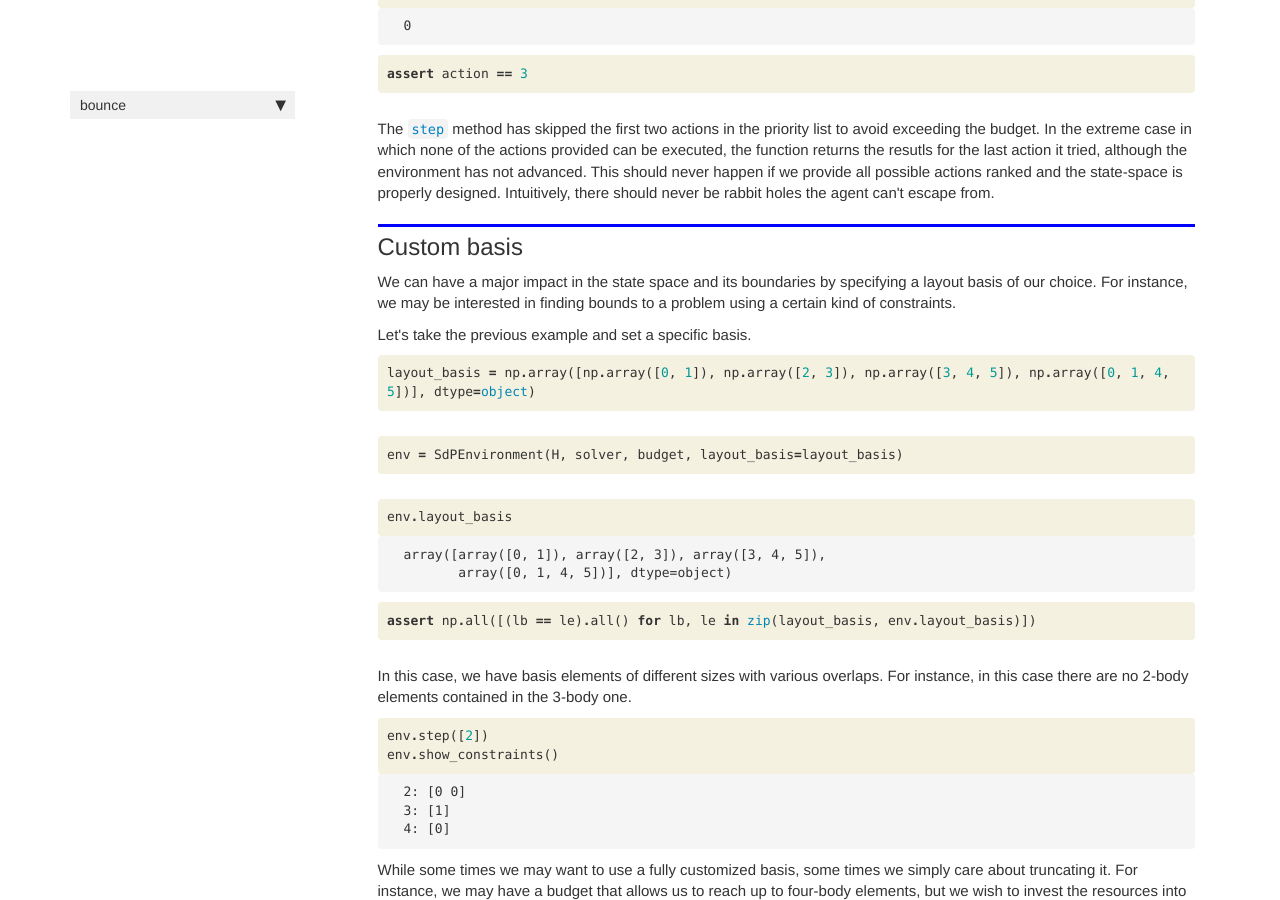
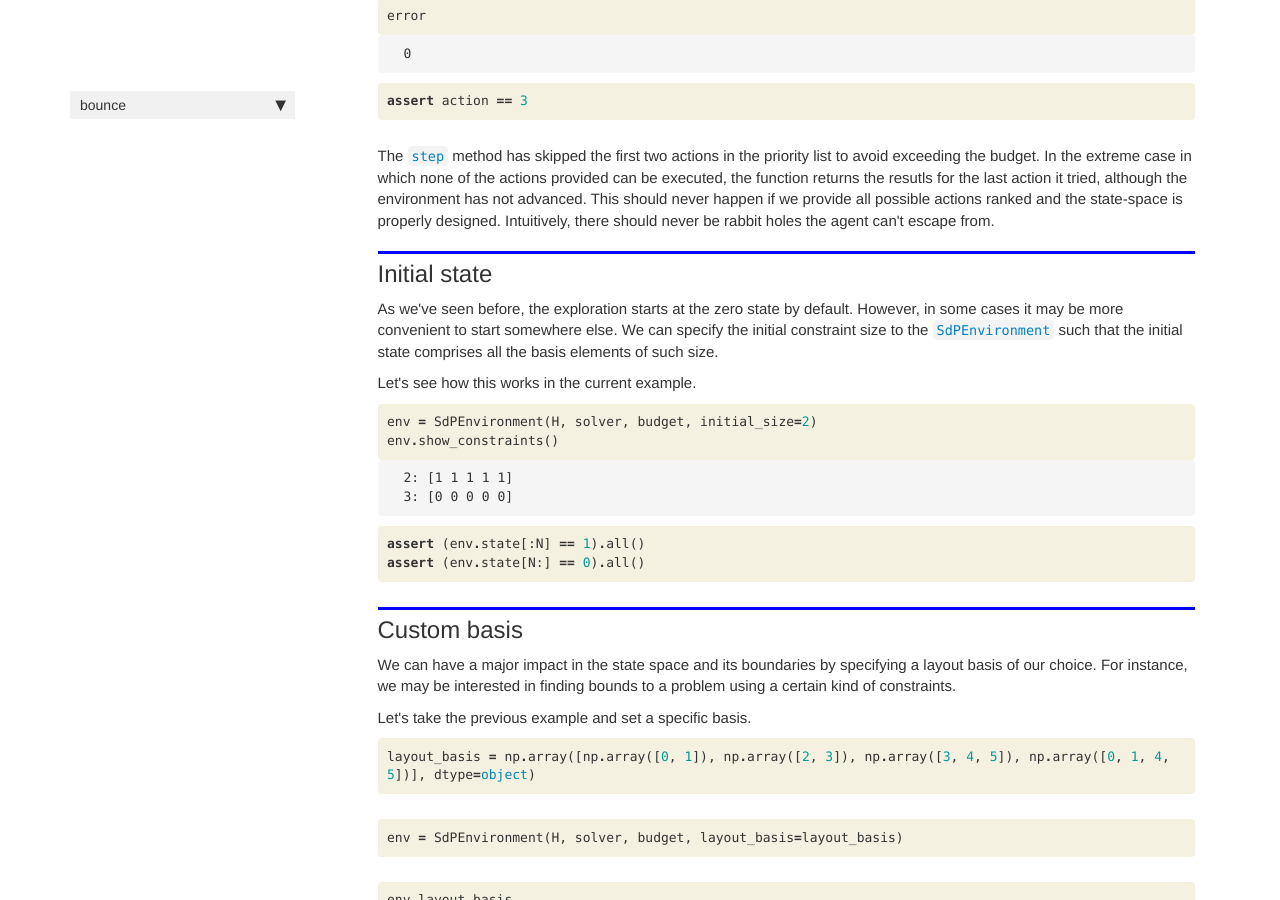
Before and after one commit to BorjaRequena/bounce, a Jekyll site: the page built from docs/environment.html, in a window 1280 px wide and 900 px high, scrolled down 5883 px. Built offline with Jekyll 4.4.1, drawn with Linux system fonts in a browser that asks for light colours; nearby versions of some CDN libraries; comment, search, counter and statistics services are not loaded; some of the changed text lies outside the part shown.

Commit message:
Update environment docs

```diff
--- a/docs/environment.html
+++ b/docs/environment.html
@@ -1214,6 +1214,65 @@
 <div class="cell border-box-sizing text_cell rendered"><div class="inner_cell">
 <div class="text_cell_render border-box-sizing rendered_html">
 <p>The <a href="/bounce/training.html#step"><code>step</code></a> method has skipped the first two actions in the priority list to avoid exceeding the budget. In the extreme case in which none of the actions provided can be executed, the function returns the resutls for the last action it tried, although the environment has not advanced. This should never happen if we provide all possible actions ranked and the state-space is properly designed. Intuitively, there should never be rabbit holes the agent can't escape from.</p>
+<h2 id="Initial-state">Initial state<a class="anchor-link" href="#Initial-state"> </a></h2><p>As we've seen before, the exploration starts at the zero state by default. However, in some cases it may be more convenient to start somewhere else. We can specify the initial constraint size to the <a href="/bounce/environment.html#SdPEnvironment"><code>SdPEnvironment</code></a> such that the initial state comprises all the basis elements of such size.</p>
+<p>Let's see how this works in the current example.</p>
+
+</div>
+</div>
+</div>
+    {% raw %}
+
+<div class="cell border-box-sizing code_cell rendered">
+<div class="input">
+
+<div class="inner_cell">
+    <div class="input_area">
+<div class=" highlight hl-ipython3"><pre><span></span><span class="n">env</span> <span class="o">=</span> <span class="n">SdPEnvironment</span><span class="p">(</span><span class="n">H</span><span class="p">,</span> <span class="n">solver</span><span class="p">,</span> <span class="n">budget</span><span class="p">,</span> <span class="n">initial_size</span><span class="o">=</span><span class="mi">2</span><span class="p">)</span>
+<span class="n">env</span><span class="o">.</span><span class="n">show_constraints</span><span class="p">()</span>
+</pre></div>
+
+    </div>
+</div>
+</div>
+
+<div class="output_wrapper">
+<div class="output">
+
+<div class="output_area">
+
+<div class="output_subarea output_stream output_stdout output_text">
+<pre>2: [1 1 1 1 1]
+3: [0 0 0 0 0]
+</pre>
+</div>
+</div>
+
+</div>
+</div>
+
+</div>
+    {% endraw %}
+
+    {% raw %}
+
+<div class="cell border-box-sizing code_cell rendered">
+<div class="input">
+
+<div class="inner_cell">
+    <div class="input_area">
+<div class=" highlight hl-ipython3"><pre><span></span><span class="k">assert</span> <span class="p">(</span><span class="n">env</span><span class="o">.</span><span class="n">state</span><span class="p">[:</span><span class="n">N</span><span class="p">]</span> <span class="o">==</span> <span class="mi">1</span><span class="p">)</span><span class="o">.</span><span class="n">all</span><span class="p">()</span>
+<span class="k">assert</span> <span class="p">(</span><span class="n">env</span><span class="o">.</span><span class="n">state</span><span class="p">[</span><span class="n">N</span><span class="p">:]</span> <span class="o">==</span> <span class="mi">0</span><span class="p">)</span><span class="o">.</span><span class="n">all</span><span class="p">()</span>
+</pre></div>
+
+    </div>
+</div>
+</div>
+
+</div>
+    {% endraw %}
+
+<div class="cell border-box-sizing text_cell rendered"><div class="inner_cell">
+<div class="text_cell_render border-box-sizing rendered_html">
 <h2 id="Custom-basis">Custom basis<a class="anchor-link" href="#Custom-basis"> </a></h2><p>We can have a major impact in the state space and its boundaries by specifying a layout basis of our choice. For instance, we may be interested in finding bounds to a problem using a certain kind of constraints.</p>
 <p>Let's take the previous example and set a specific basis.</p>
 
@@ -1554,7 +1613,7 @@
 
 
 <div class="output_text output_subarea output_execute_result">
-<pre>Path(&#39;../memories/memory_Energy_xx_N5_supports_0_1_2_3_4_01_12_23_34_04_terms_3·z_3·z_3·z_3·z_3·z_x⊗x + y⊗y_x⊗x + y⊗y_x⊗x + y⊗y_x⊗x + y⊗y_x⊗x + y⊗y.pkl&#39;)</pre>
+<pre>Path(&#39;../memories/memory_Energy_xx_N5_Chain1D_terms_3.00_3.00_3.00_3.00_3.00_1.00_1.00_1.00_1.00_1.00.pkl&#39;)</pre>
 </div>
 
 </div>
```
Also changed, not shown: 1 other file.
